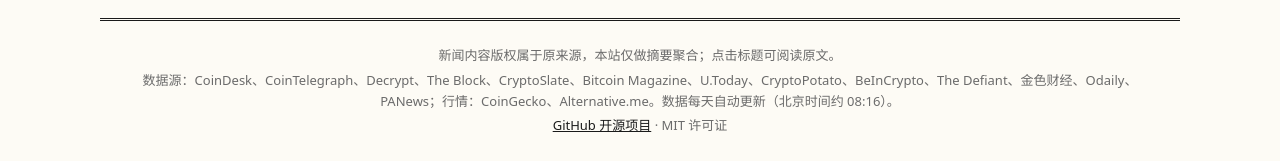
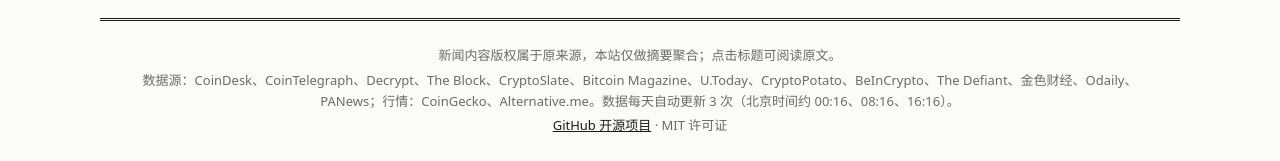
Before and after one commit to jztjxxxx/crypto-hot-news, a plain HTML site: page index.html in a window 1280 px wide. Shown: the part 6160-6321 px from the top of the page. Drawn offline with Linux system fonts and the light colour scheme; a script that the page names is missing.

Commit message:
更新频率说明：每天自动更新3次，页脚同步

```diff
--- a/index.html
+++ b/index.html
@@ -54,7 +54,7 @@
 
 <footer>
   <p>新闻内容版权属于原来源，本站仅做摘要聚合；点击标题可阅读原文。</p>
-  <p>数据源：CoinDesk、CoinTelegraph、Decrypt、The Block、CryptoSlate、Bitcoin Magazine、U.Today、CryptoPotato、BeInCrypto、The Defiant、金色财经、Odaily、PANews；行情：CoinGecko、Alternative.me。数据每天自动更新（北京时间约 08:16）。</p>
+  <p>数据源：CoinDesk、CoinTelegraph、Decrypt、The Block、CryptoSlate、Bitcoin Magazine、U.Today、CryptoPotato、BeInCrypto、The Defiant、金色财经、Odaily、PANews；行情：CoinGecko、Alternative.me。数据每天自动更新 3 次（北京时间约 00:16、08:16、16:16）。</p>
   <p><a href="https://github.com/jztjxxxx/crypto-hot-news">GitHub 开源项目</a> · MIT 许可证</p>
 </footer>
 
```
Also changed, not shown: 1 other file.
